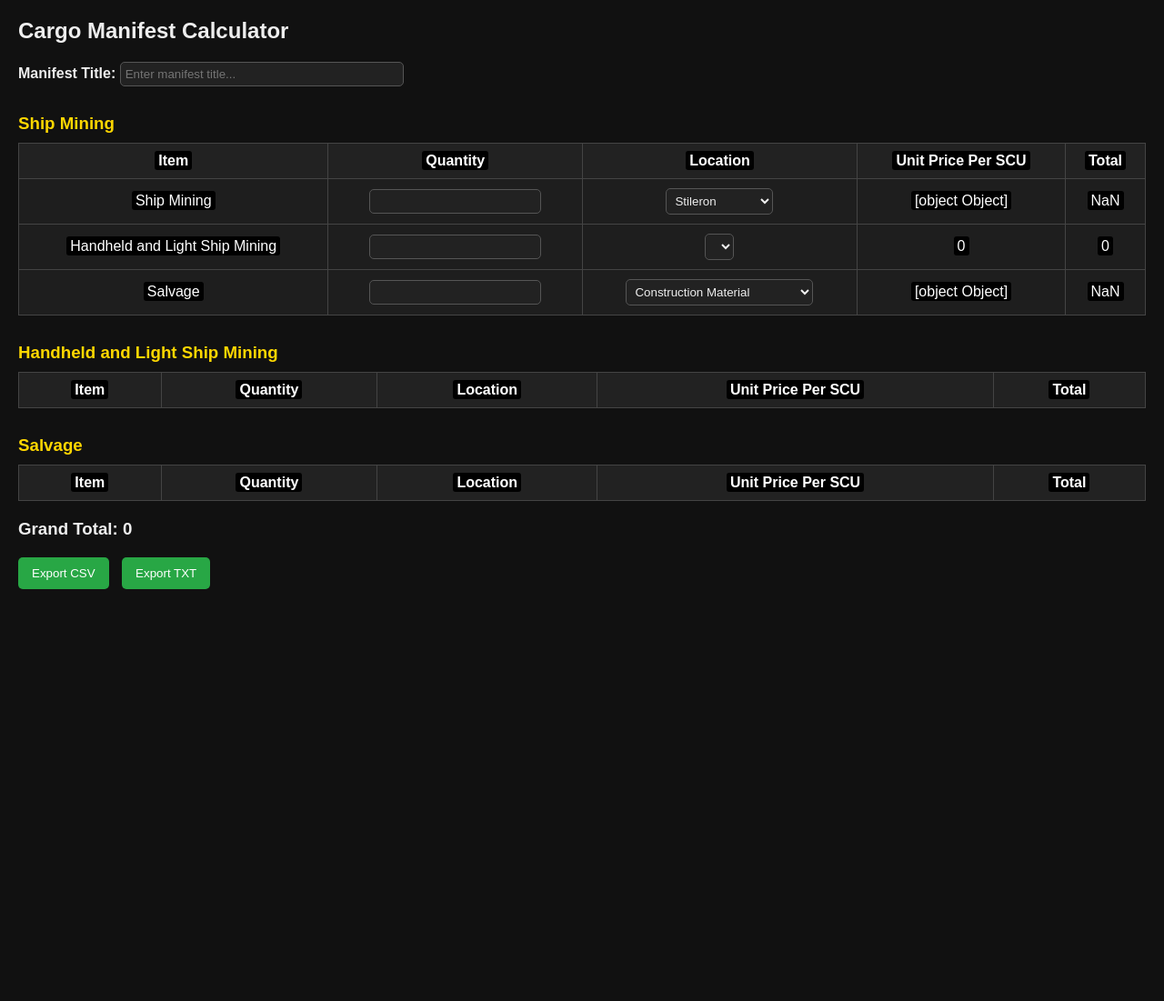
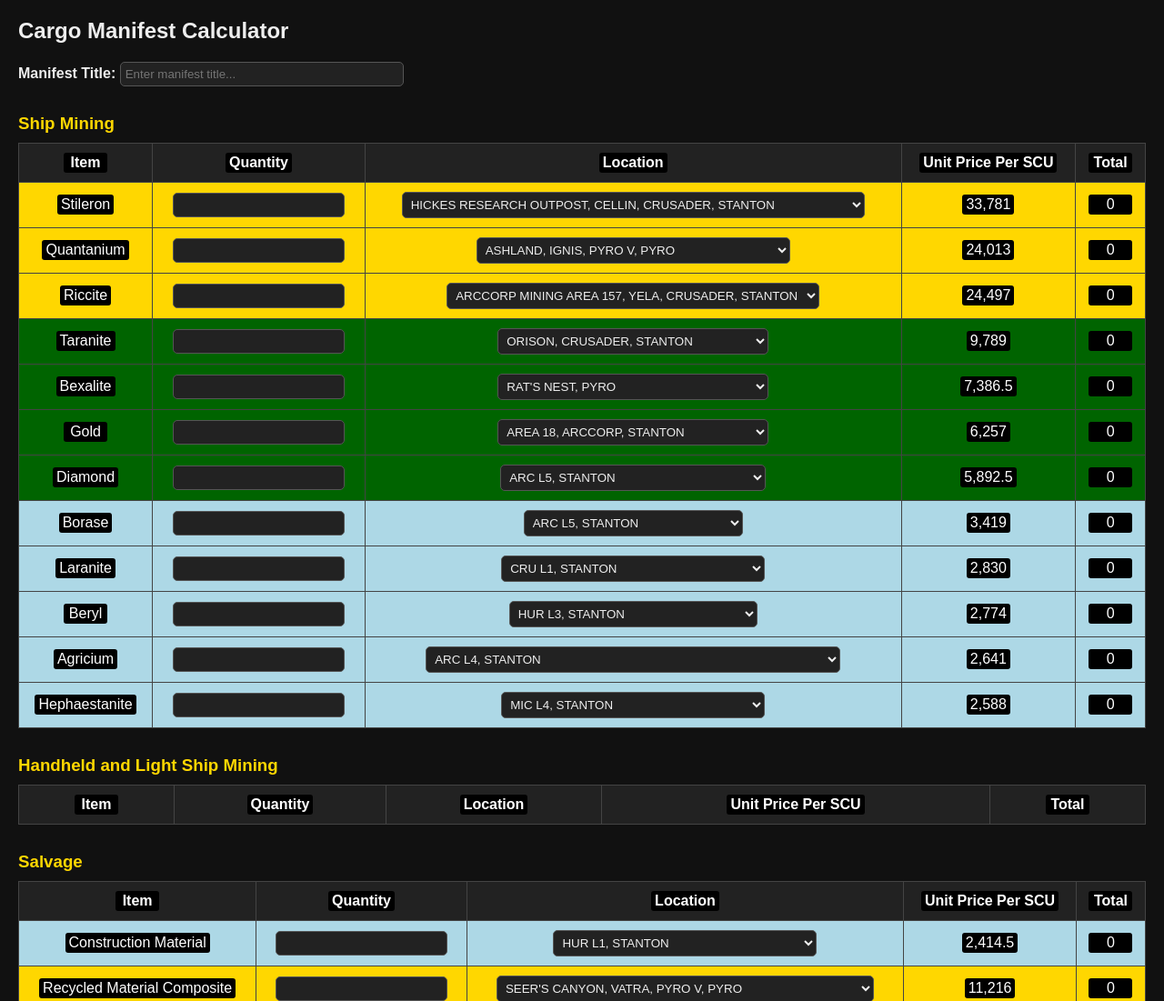
Before and after one commit to henrypalm/SCCargoManifest, a plain HTML site: page index.html in a window 1280 px wide. Shown: the top 1101 px of the page at 91% size. Before the commit the page ends 800 px from the top, so only its background shows below. Drawn offline with Linux system fonts and the light colour scheme.

Commit message:
Update index.html

```diff
--- a/index.html
+++ b/index.html
@@ -56,6 +56,8 @@
       background-color: black;
       padding: 2px 4px;
       border-radius: 3px;
+      display: inline-block;
+      min-width: 40px;
     }
     .section {
       margin-top: 30px;
@@ -131,8 +133,8 @@
   <script src="itemColors.js"></script>
 
   <script>
-    const itemNames = Object.keys(itemPrices);
-    const salvageItems = ["Construction Material", "Recycled Material Composite"];
+    const categories = Object.keys(itemPrices);
+
     const shipMiningBody = document.getElementById("shipMiningBody");
     const handMiningBody = document.getElementById("handMiningBody");
     const salvageBody = document.getElementById("salvageBody");
@@ -149,7 +151,7 @@
       document.getElementById("grandTotal").textContent = "Grand Total: " + grandTotal.toLocaleString();
     }
 
-    function createCargoRow(item, targetBody) {
+    function createCargoRow(item, targetBody, itemPricesForItem) {
       const row = document.createElement("tr");
       row.style.backgroundColor = itemColors[item] || "#1e1e1e";
 
@@ -165,7 +167,7 @@
 
       const locationCell = document.createElement("td");
       const locationSelect = document.createElement("select");
-      Object.keys(itemPrices[item]).forEach(location => {
+      Object.keys(itemPricesForItem).forEach(location => {
         const option = document.createElement("option");
         option.value = location;
         option.textContent = location;
@@ -187,7 +189,7 @@
 
       function updateRowTotals() {
         const location = locationSelect.value;
-        const unitPrice = itemPrices[item][location] || 0;
+        const unitPrice = itemPricesForItem[location] || 0;
         priceCell.innerHTML = `<span class="highlighted-text">${unitPrice.toLocaleString()}</span>`;
         const total = quantityInput.value * unitPrice;
         totalCell.innerHTML = `<span class="highlighted-text">${total.toLocaleString()}</span>`;
@@ -201,14 +203,28 @@
       updateRowTotals();
     }
 
-    itemNames.forEach(item => {
-      if (salvageItems.includes(item)) {
-        createCargoRow(item, salvageBody);
-      } else {
-        createCargoRow(item, shipMiningBody);
-      }
+    // Clear all table bodies first
+    shipMiningBody.innerHTML = "";
+    handMiningBody.innerHTML = "";
+    salvageBody.innerHTML = "";
+
+    categories.forEach(category => {
+      const targetBody =
+        category === "Ship Mining" ? shipMiningBody :
+        category === "Handheld and Light Ship Mining" ? handMiningBody :
+        category === "Salvage" ? salvageBody :
+        null;
+
+      if (!targetBody) return; // skip unknown categories
+
+      const items = Object.keys(itemPrices[category]);
+      items.forEach(item => {
+        const itemPricesForItem = itemPrices[category][item];
+        createCargoRow(item, targetBody, itemPricesForItem);
+      });
     });
 
+    // Update title display as user types
     document.getElementById("manifestTitle").addEventListener("input", () => {
       const title = document.getElementById("manifestTitle").value;
       document.getElementById("manifestTitleDisplay").textContent = title.trim() !== "" ? title : "Cargo Manifest Calculator";
@@ -241,7 +257,6 @@
           const formattedTotal = isNaN(Number(total.replace(/,/g, ''))) ? total : Number(total.replace(/,/g, '')).toLocaleString();
 
           csv += `${item}|${qty}|${location}|${formattedPrice}|${formattedTotal}\n`;
-
         });
       });
 
@@ -251,7 +266,6 @@
       downloadFile(csv, filename);
       alert("Reminder: When opening the CSV file, set the pipe | as the delimiter.");
     }
-
 
     function exportTXT() {
       const title = document.getElementById("manifestTitle").value || "Cargo Manifest";
```
